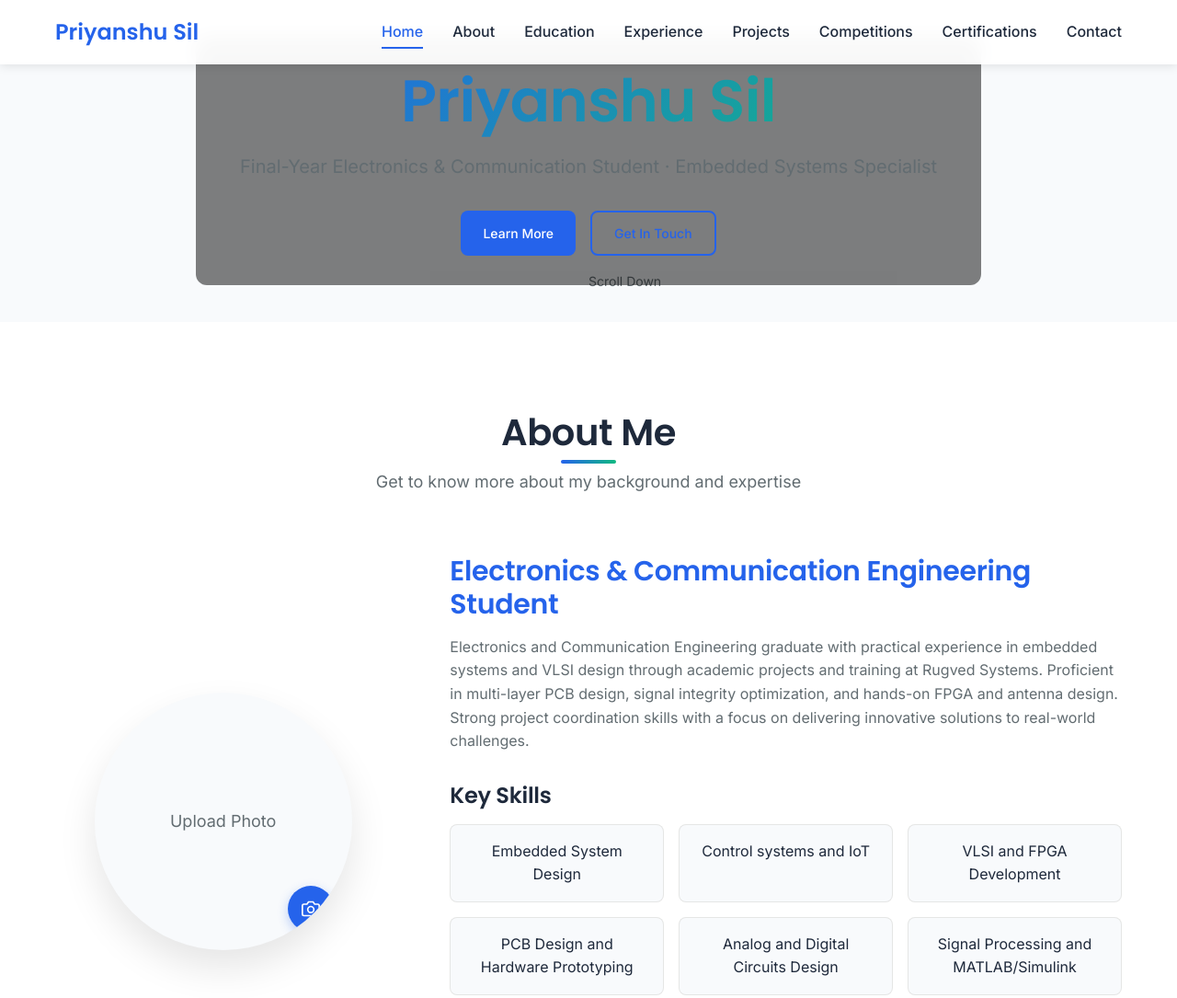
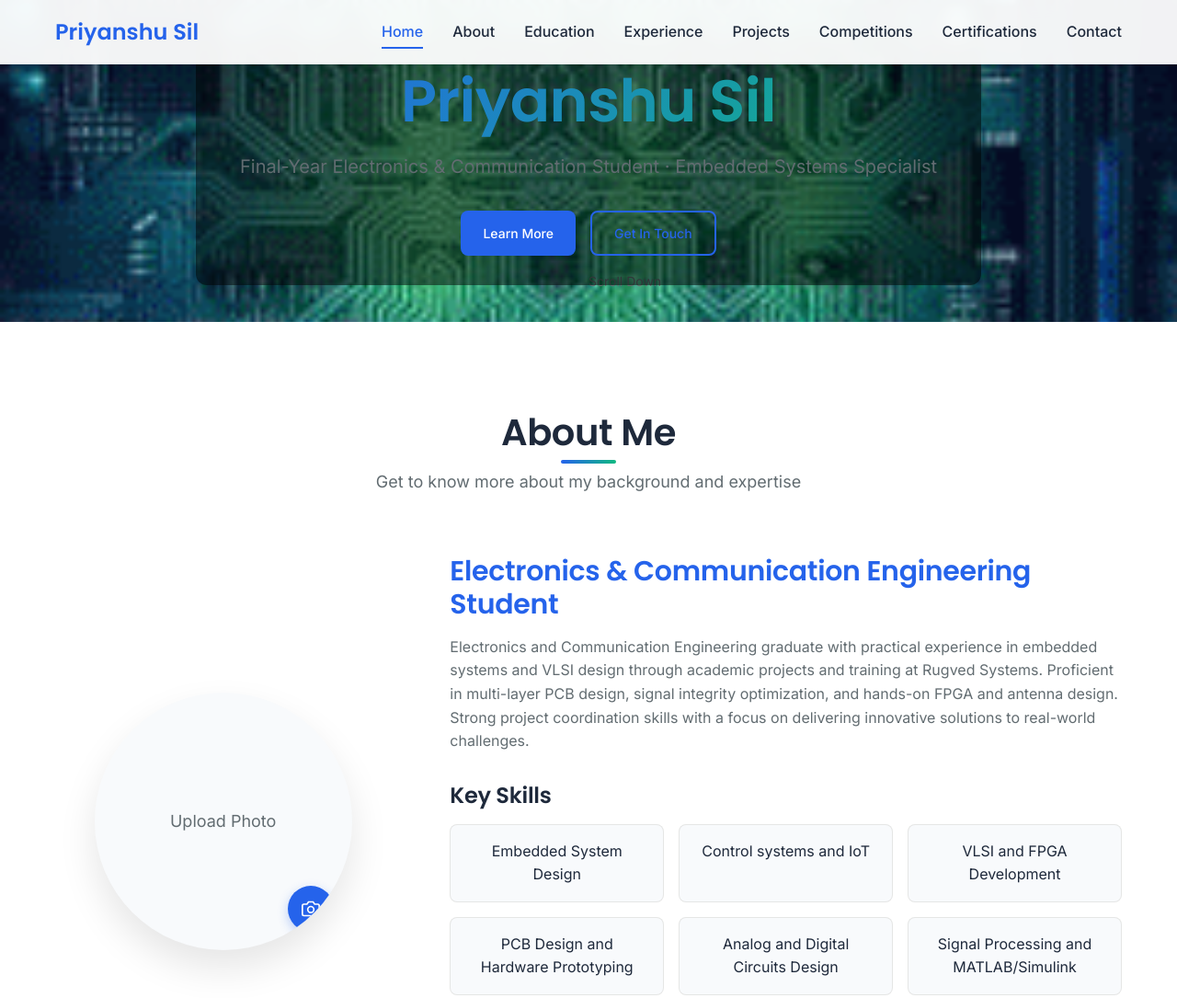
Before and after one commit to rogueflux/rogueflux.github.io, a plain HTML site: page index.html in a window 1280 px wide. Shown: the top 1085 px of the page at 92% size. Drawn offline with Linux system fonts and the light colour scheme.

Commit message:
Update style.css

```diff
--- a/style.css
+++ b/style.css
@@ -922,7 +922,7 @@ h6 { font-size: 1.125rem; }
 
 /* Hero Section */
 .hero {
-  background-image: url('assets/background.gif');
+  background-image: url('images/background.gif');
   background-size: cover;
   background-repeat: no-repeat;
   background-position: center;
```
